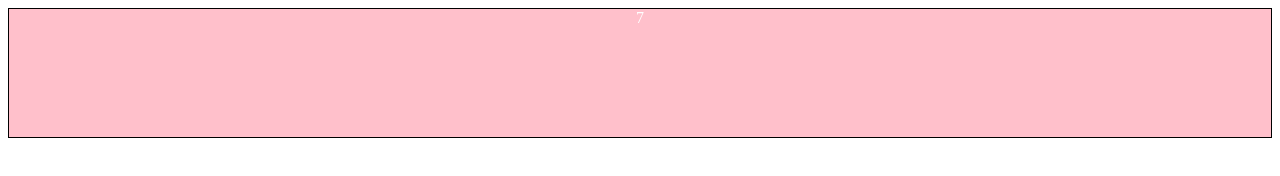
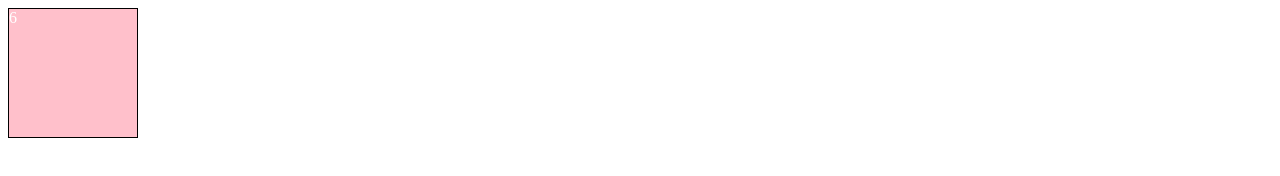
Before and after one commit to Zikhona/Playing-With-Matches, a plain HTML site: page index.html in a window 1280 px wide. Drawn offline with Linux system fonts and the light colour scheme.

Commit message:
randomPink box

```diff
--- a/index.html
+++ b/index.html
@@ -3,22 +3,35 @@
 <head>
 	<title>pink box</title>
 
-	<style type="text/css">
+<style type="text/css">
+
 div {
 	height: 8em;
+	width: 8em;
 	background-color: pink;
 	border: 1px solid black;
 	/*font-size: 70px;*/
 }
 body {
 	color: white;
-	text-align: center;
 }
-	</style>
+
+</style>
 </head>
+
 <body>
+<!-- 	<button onclick="getRandom()">can you guess</button> -->
+<div id="demo"></div>
 
-	<div>7</div>
+ <script type="text/javascript">
+		// Returns a random number between 0 (inclusive) and 1 (exclusive)
+function getRandom(newRandom) {
+	// returns a random number from 1 to 9
+	var newRandom = Math.floor((Math.random() * 9) + 1);
+      return  document.getElementById("demo").innerHTML = newRandom;
+}
+getRandom();
+	</script>
 
 </body>
 </html>
```
